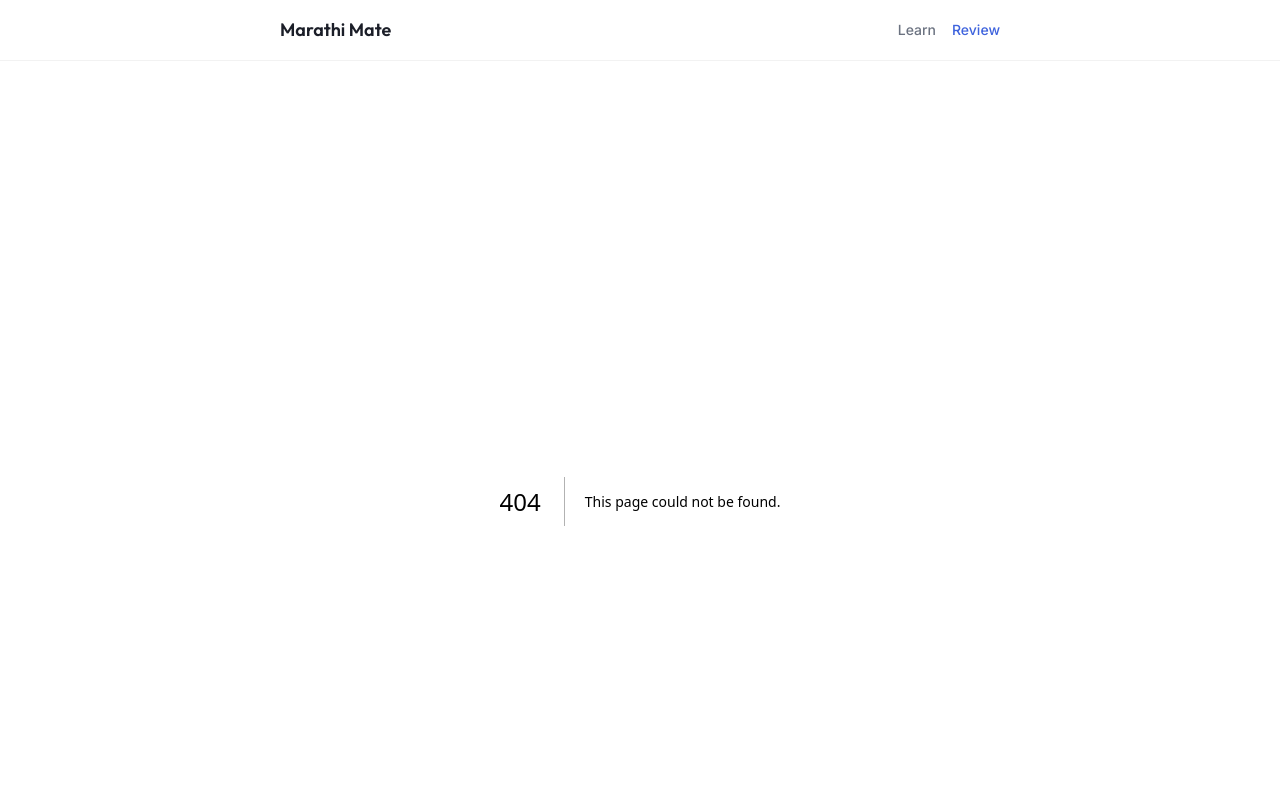
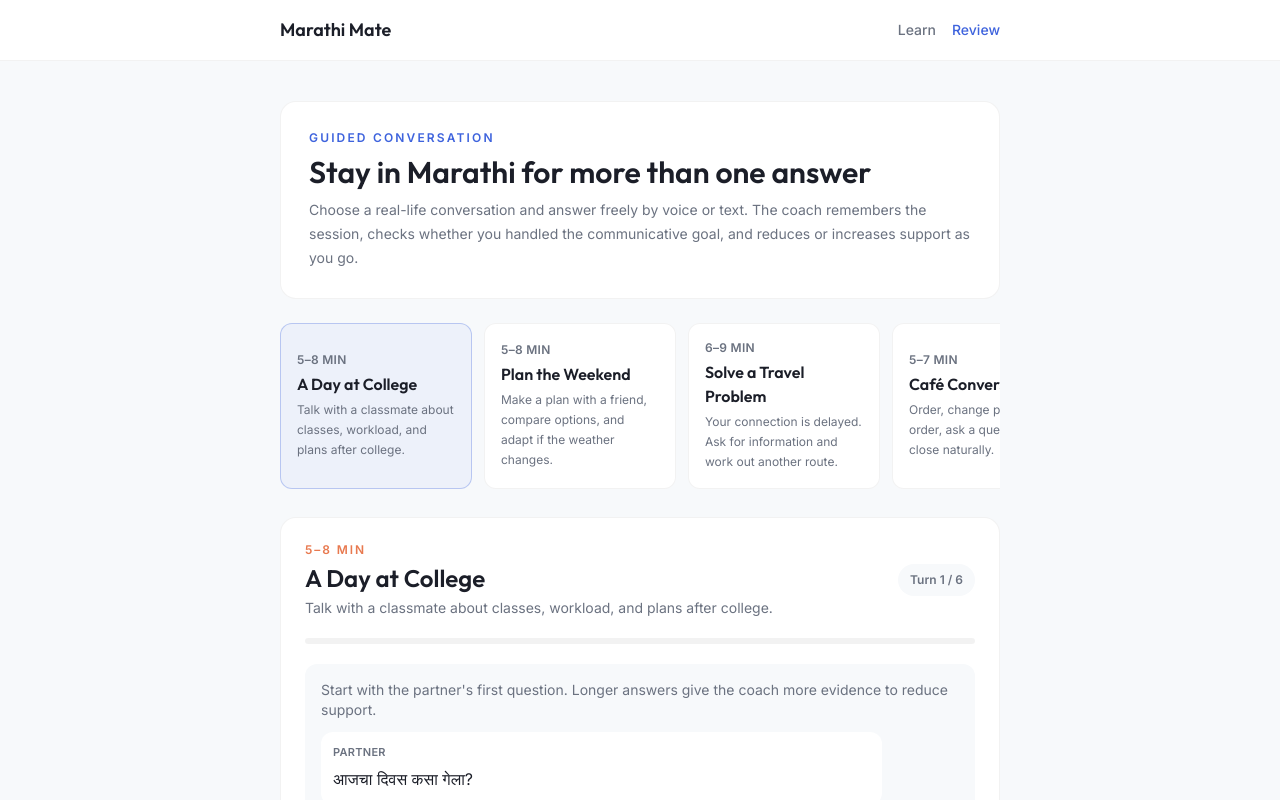
Before and after one commit to sushan5140/Raghay, a Next.js app: page /conversation in a window 1280 px wide. Before the commit this address had no page. Shown: the top 800 px of the page. Built offline with nearby package versions, Linux system fonts and the light colour scheme.

Commit message:
Add conversation mode route

```diff
--- /dev/null
+++ b/app/conversation/page.tsx
@@ -0,0 +1,5 @@
+import ConversationCoach from "@/components/ConversationCoach";
+
+export default function ConversationPage() {
+  return <ConversationCoach />;
+}
```
